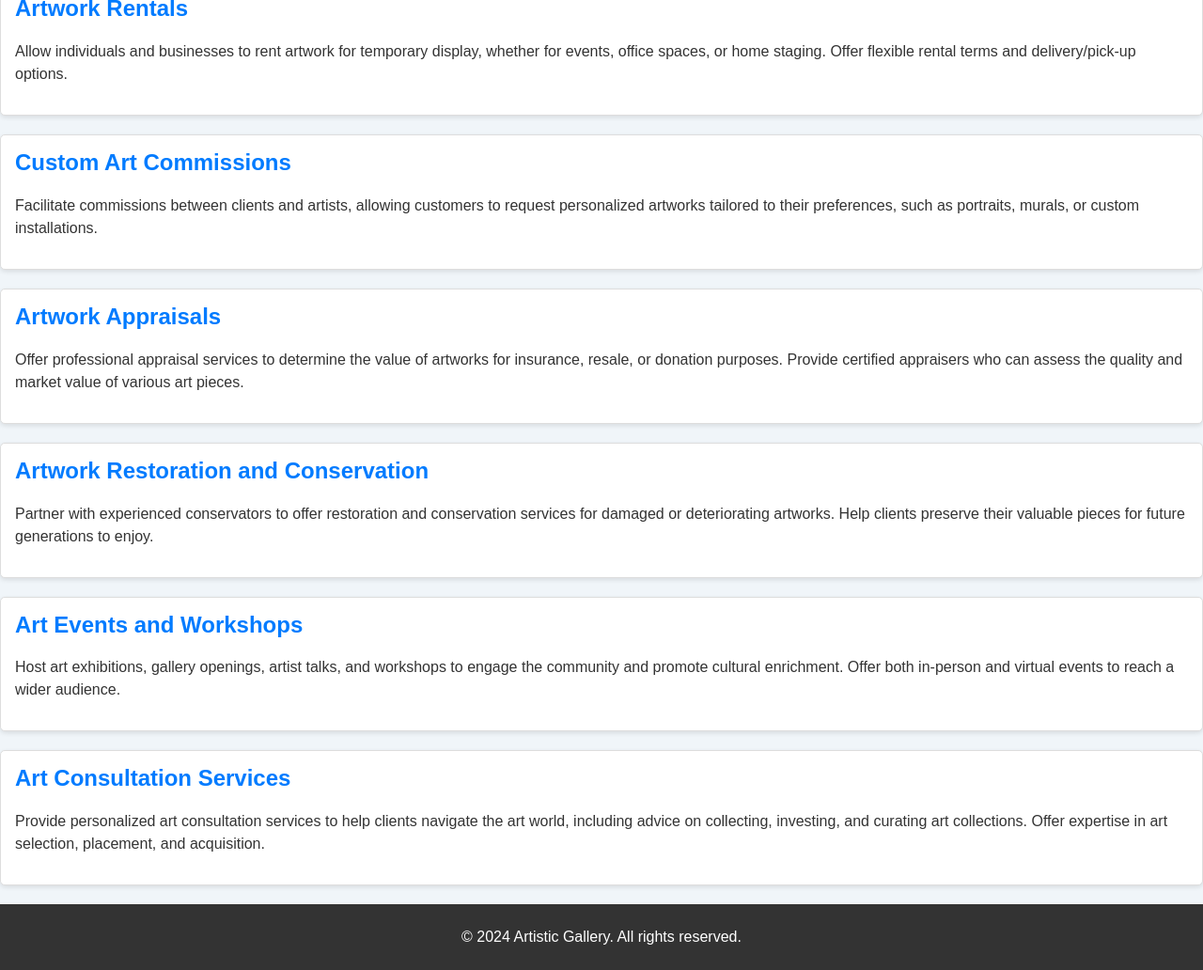
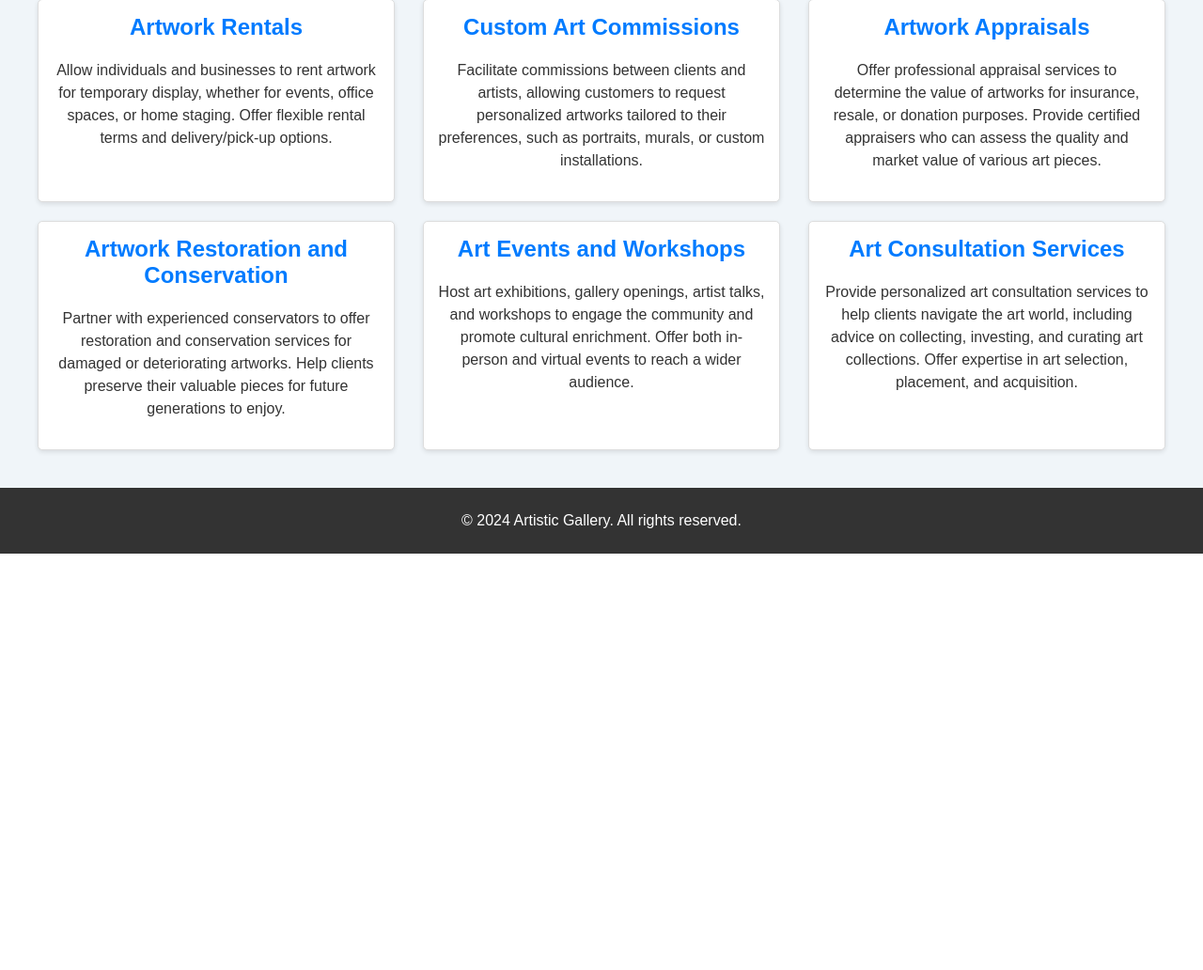
Before and after one commit to lakshya161019/ArtisticGallery, a Flask app: page /services in a window 1280 px wide. Shown: the part 328-1360 px from the top of the page at 94% size. After the commit the page ends 917 px from the top, so only its background shows below. Run offline with Flask 3, Linux system fonts and the light colour scheme.

Commit message:
services corrections

```diff
--- a/models.py
+++ b/models.py
@@ -3,10 +3,10 @@ from sqlalchemy.orm import sessionmaker, relationship, declarative_base
 import pymysql
 
 # Replace 'root' and 'admin' with your actual MySQL username and password
-DATABASE_URL = 'mysql+pymysql://root:admin@localhost:3306/artistic_gallery'
+DATABASE_URL = 'mysql+pymysql://root:1234@localhost:3306/artistic_gallery'
 
 def create_database_if_not_exists():
-    conn = pymysql.connect(host='localhost', user='root', password='admin')
+    conn = pymysql.connect(host='localhost', user='root', password='1234')
     cursor = conn.cursor()
     cursor.execute("CREATE DATABASE IF NOT EXISTS artistic_gallery")
     conn.close()
--- a/templates/services.html
+++ b/templates/services.html
@@ -1,6 +1,6 @@
 {% extends 'base.html' %}
 
-{% block title %}Art Gallery Services{% endblock %}
+<!--{% block title %}Art Gallery Services{% endblock %}-->
 
 {% block content %}
 <!DOCTYPE html>
@@ -8,7 +8,7 @@
 <head>
     <meta charset="UTF-8">
     <meta name="viewport" content="width=device-width, initial-scale=1.0">
-    <title>Art Gallery Services</title>
+<!--    <title>Artistic Gallery Services</title>-->
     <style>
         body {
             font-family: Arial, sans-serif;
@@ -29,6 +29,15 @@
             margin-top: 0;
         }
 
+        .container {
+            max-width: 1200px;
+            margin: 20px auto;
+            padding: 0 15px;
+            display: flex;
+            flex-wrap: wrap;
+            justify-content: space-between;
+        }
+
         .service {
             background-color: #fff;
             padding: 15px;
@@ -37,6 +46,9 @@
             border: 1px solid #ddd;
             box-shadow: 0 2px 5px rgba(0, 0, 0, 0.1);
             transition: transform 0.3s ease;
+            flex: 0 1 calc(33.333% - 20px);
+            box-sizing: border-box;
+            text-align: center;
         }
 
         .service:hover {
@@ -46,6 +58,7 @@
         .service h2 {
             margin-top: 0;
             color: #007bff;
+            text-align: center;
         }
 
         .service p {
@@ -57,12 +70,24 @@
             margin: 0 auto;
             max-width: 150px;
         }
+
+        @media (max-width: 768px) {
+            .service {
+                flex: 0 1 calc(50% - 20px);
+            }
+        }
+
+        @media (max-width: 480px) {
+            .service {
+                flex: 0 1 100%;
+            }
+        }
     </style>
 </head>
 <body>
     <header>
-        <img src="your_logo.png" alt="Art Gallery Logo" class="logo">
-        <h1>Art Gallery Services</h1>
+        <img src="your_logo.png" alt="Artistic Logo" class="logo">
+        <h1>Artistic Gallery Services</h1>
     </header>
 
     <div class="container">
```
